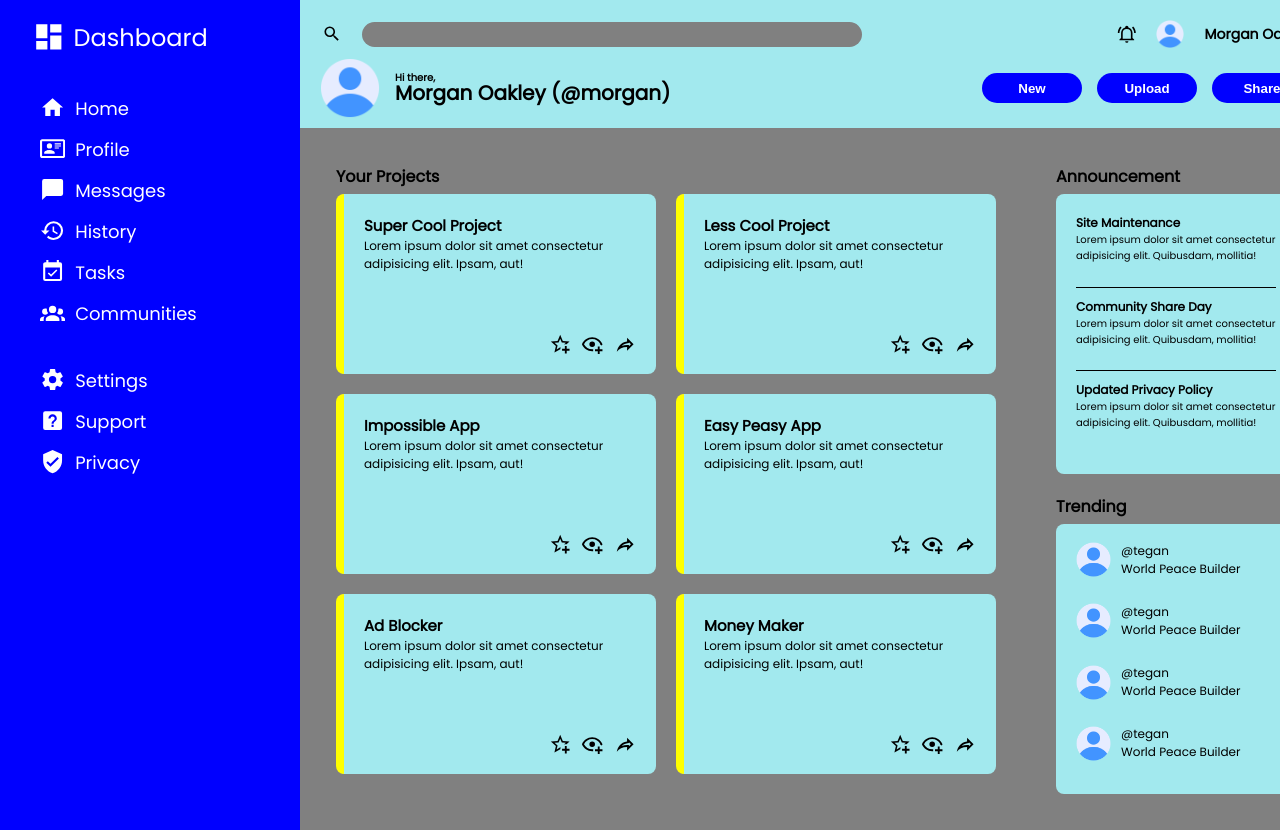
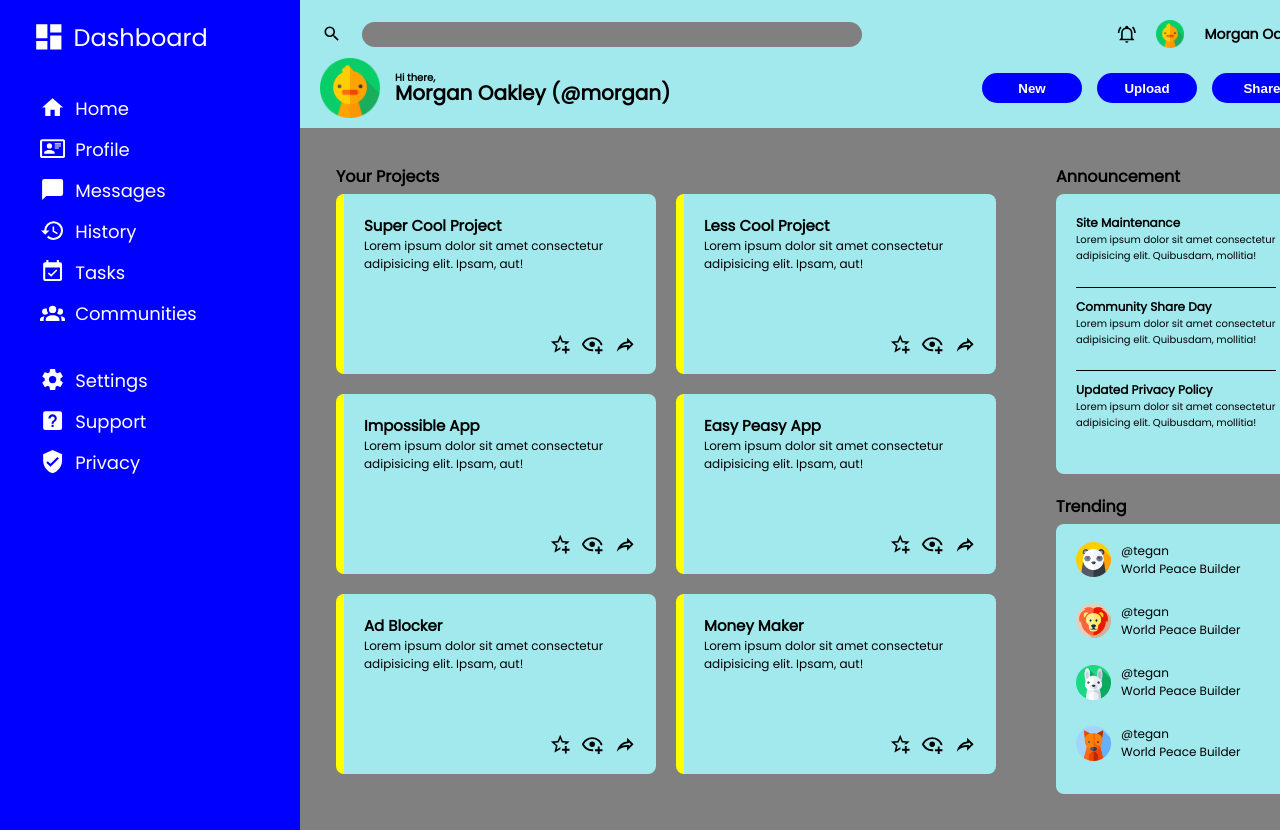
Before and after one commit to abhijeet3001/odin-admin-dashboard, a plain HTML site: page index.html in a window 1280 px wide. Shown: the top 830 px of the page. Drawn offline with Linux system fonts and the light colour scheme.

Commit message:
Change User avatar

```diff
--- a/index.html
+++ b/index.html
@@ -20,11 +20,11 @@
             <title>bell-ring-outline</title>
             <path d="M10,21H14A2,2 0 0,1 12,23A2,2 0 0,1 10,21M21,19V20H3V19L5,17V11C5,7.9 7.03,5.17 10,4.29C10,4.19 10,4.1 10,4A2,2 0 0,1 12,2A2,2 0 0,1 14,4C14,4.1 14,4.19 14,4.29C16.97,5.17 19,7.9 19,11V17L21,19M17,11A5,5 0 0,0 12,6A5,5 0 0,0 7,11V18H17V11M19.75,3.19L18.33,4.61C20.04,6.3 21,8.6 21,11H23C23,8.07 21.84,5.25 19.75,3.19M1,11H3C3,8.6 3.96,6.3 5.67,4.61L4.25,3.19C2.16,5.25 1,8.07 1,11Z"/>
           </svg>
-          <img src="images/avatar.png" alt="avatar">
+          <img src="images/chicken.png" alt="avatar">
           Morgan Oakley
         </div>
         <div class="header-bar-2">
-          <img src="images/avatar.png" alt="avatar">
+          <img src="images/chicken.png" alt="avatar">
           <div class="user-info">
             <p>Hi there,</p>
             <p>Morgan Oakley (@morgan)</p>
@@ -152,28 +152,28 @@
             <h3>Trending</h3>
             <div class="trending card">
               <div class="card-item">
-                <img src="images/avatar.png" alt="avatar">
+                <img src="images/panda.png" alt="avatar">
                 <div class="info">
                   <p>@tegan</p>
                   <p>World Peace Builder</p>
                 </div>
               </div>
               <div class="card-item">
-                <img src="images/avatar.png" alt="avatar">
+                <img src="images/lion.png" alt="avatar">
                 <div class="info">
                   <p>@tegan</p>
                   <p>World Peace Builder</p>
                 </div>
               </div>
               <div class="card-item">
-                <img src="images/avatar.png" alt="avatar">
+                <img src="images/rabbit.png" alt="avatar">
                 <div class="info">
                   <p>@tegan</p>
                   <p>World Peace Builder</p>
                 </div>
               </div>
               <div class="card-item">
-                <img src="images/avatar.png" alt="avatar">
+                <img src="images/dog.png" alt="avatar">
                 <div class="info">
                   <p>@tegan</p>
                   <p>World Peace Builder</p>
```
Also changed, not shown: images/avatar.png (deleted), images/chicken.png (added), images/dog.png (added), images/lion.png (added), images/panda.png (added), images/rabbit.png (added).
